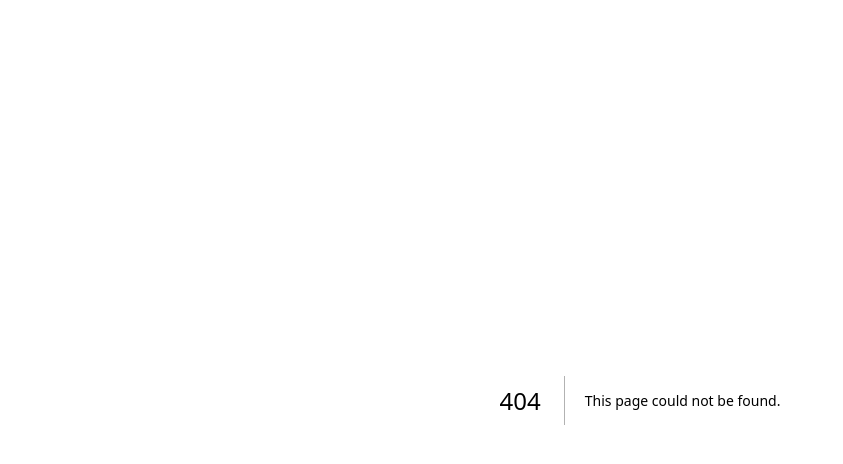
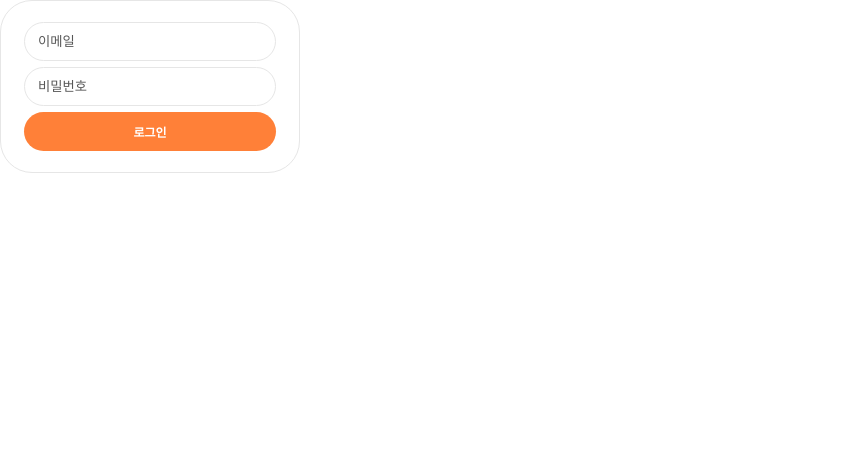
Before and after one commit to henein/mamudae, a Next.js app in the folder apps/: page /detail/1 in a window 1280 px wide. Before the commit this address had no page. Shown: the top 464 px of the page, without its empty margins (0-843 px from the left). Built offline with nearby package versions, Linux system fonts and the light colour scheme.

Commit message:
feat. Login 컴포넌트 작성 #2

```diff
--- /dev/null
+++ b/apps/pages/detail/[id].tsx
@@ -0,0 +1,8 @@
+import React from "react";
+import DetailPage from "../../src/container/DetailPage/DetailPage";
+
+const Detail = () => {
+  return <DetailPage />;
+};
+
+export default Detail;
--- /dev/null
+++ b/apps/src/components/Login.tsx
@@ -0,0 +1,59 @@
+import React from "react";
+import styled, { css } from "styled-components";
+import { customColor } from "../constants/customColor";
+
+const Login = () => {
+  return (
+    <LoginForm>
+      <Id type="text" name="id" placeholder="이메일" />
+      <Password type="password" name="password" placeholder="비밀번호" />
+      <LoginBtn type="submit">로그인</LoginBtn>
+    </LoginForm>
+  );
+};
+
+export default Login;
+
+const LoginBtn = styled.button`
+  border-radius: 32px;
+  border: none;
+  background-color: ${customColor.orange};
+  width: 252px;
+  height: 39px;
+  font-size: 12px;
+  font-weight: 900;
+  color: white;
+  &:hover {
+    background-color: ${customColor.darkOrange};
+  }
+  &:active {
+    transform: scale(0.98);
+  }
+`;
+const loginContentCss = css`
+  width: 252px;
+  height: 39px;
+  border-radius: 32px;
+  margin-bottom: 6px;
+  padding-left: 13px;
+  border: 1px solid ${customColor.whiteGray};
+  ::placeholder {
+    color: ${customColor.gray};
+  }
+`;
+const Id = styled.input`
+  ${loginContentCss}
+`;
+const Password = styled.input`
+  ${loginContentCss}
+`;
+const LoginForm = styled.form`
+  display: flex;
+  align-items: center;
+  flex-direction: column;
+  border: 1px solid ${customColor.whiteGray};
+  border-radius: 32px;
+  width: 300px;
+  height: 173px;
+  justify-content: center;
+`;
--- /dev/null
+++ b/apps/src/constants/customColor.ts
@@ -0,0 +1,13 @@
+export type customColorType = {
+  whiteGray: string;
+  orange: string;
+  gray: string;
+  darkOrange: string;
+};
+
+export const customColor: customColorType = {
+  whiteGray: "#E6E6E6",
+  orange: "#FF8038",
+  gray: "#575757",
+  darkOrange: "#E67332",
+};
--- a/apps/src/constants/example.ts
+++ /dev/null
@@ -1,2 +0,0 @@
-export const example = {};
-// 상수값들을 넣어주세요
--- /dev/null
+++ b/apps/src/container/DetailPage/DetailPage.tsx
@@ -0,0 +1,8 @@
+import React from "react";
+import Login from "../../components/Login";
+
+const DetailPage = () => {
+  return <Login />;
+};
+
+export default DetailPage;
```
Also changed, not shown: apps/pages/test/hi.tsx (deleted, +0 -12 lines), apps/src/components/Abc.tsx (deleted, +0 -7 lines).
